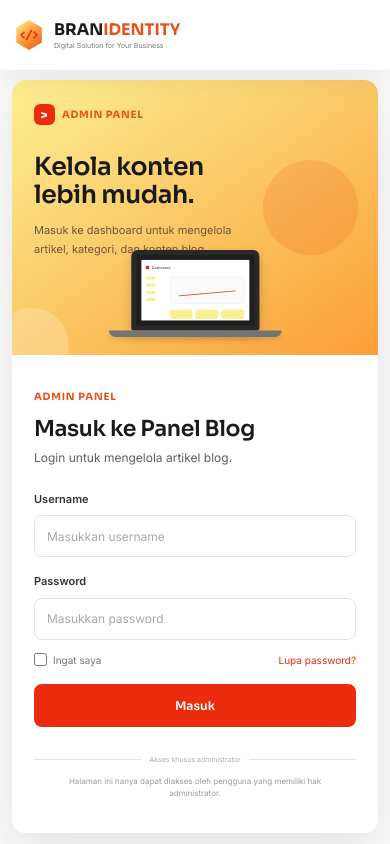
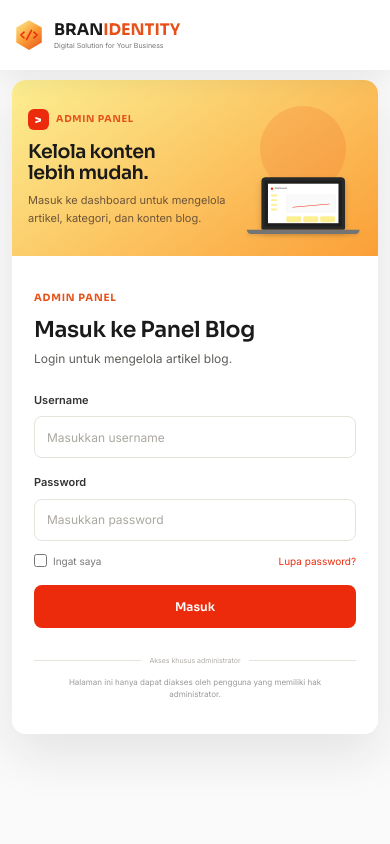
Before and after one commit to NganjukBersatu/bran_identity, a Vue app in the folder web/: page /admin/login in a window 390 px wide. Shown: the top 844 px of the page. Built offline with nearby package versions, Linux system fonts and the light colour scheme.

Commit message:
perbaiki

```diff
--- a/web/src/views/admin-articles.vue
+++ b/web/src/views/admin-articles.vue
@@ -85,13 +85,6 @@ function handleSubmit() {
   }
 
   closeForm()
-}
-
-function handleDelete(id) {
-  closeMenu()
-  if (confirm('Hapus artikel ini?')) {
-    deleteArticle(id)
-  }
 }
 
 function handleLogout() {
@@ -193,13 +186,6 @@ function submitTestiForm() {
   closeTestiForm()
 }
 
-function handleDeleteTesti(id) {
-  closeMenu()
-  if (confirm('Hapus ulasan ini?')) {
-    deleteTestimonial(id)
-  }
-}
-
 function getInitials(name) {
   if (!name) return '?'
   const parts = name.trim().split(/\s+/).filter(Boolean)
@@ -213,12 +199,76 @@ function formatTestiTime(ts) {
   return d.toLocaleDateString('id-ID', { day: 'numeric', month: 'short', year: 'numeric' })
 }
 
+/* ===== MODAL KONFIRMASI HAPUS (pengganti window.confirm) ===== */
+const confirmModal = ref({
+  show: false,
+  type: null,   // 'artikel' | 'testimoni'
+  id: null,
+  title: '',
+  message: ''
+})
+
+const isDeleting = ref(false)
+
+function openConfirmModal(type, id, title, message) {
+  closeMenu()
+  confirmModal.value = { show: true, type, id, title, message }
+}
+
+function closeConfirmModal() {
+  if (isDeleting.value) return
+  confirmModal.value = { show: false, type: null, id: null, title: '', message: '' }
+}
+
+async function confirmModalAction() {
+  if (isDeleting.value) return
+  isDeleting.value = true
+
+  // sedikit delay biar animasi loading kelihatan halus, bukan cuma "kedip"
+  await new Promise((resolve) => setTimeout(resolve, 350))
+
+  if (confirmModal.value.type === 'artikel') {
+    deleteArticle(confirmModal.value.id)
+  } else if (confirmModal.value.type === 'testimoni') {
+    deleteTestimonial(confirmModal.value.id)
+  }
+
+  isDeleting.value = false
+  confirmModal.value = { show: false, type: null, id: null, title: '', message: '' }
+}
+
+function handleDelete(id) {
+  openConfirmModal(
+    'artikel',
+    id,
+    'Hapus artikel ini?',
+    'Artikel yang sudah dihapus tidak bisa dikembalikan lagi.'
+  )
+}
+
+function handleDeleteTesti(id) {
+  openConfirmModal(
+    'testimoni',
+    id,
+    'Hapus ulasan ini?',
+    'Ulasan yang sudah dihapus tidak bisa dikembalikan lagi.'
+  )
+}
+
+function handleModalKeydown(event) {
+  if (!confirmModal.value.show) return
+  if (event.key === 'Escape') closeConfirmModal()
+  if (event.key === 'Enter') confirmModalAction()
+}
+
 onMounted(() => {
   document.addEventListener('click', handleClickOutside)
+  document.addEventListener('keydown', handleModalKeydown)
 })
 
 onBeforeUnmount(() => {
   document.removeEventListener('click', handleClickOutside)
+  document.removeEventListener('keydown', handleModalKeydown)
 })
 </script>
 
@@ -445,6 +495,61 @@ onBeforeUnmount(() => {
       </div>
 
     </div>
+
+    <!-- ================= MODAL KONFIRMASI HAPUS ================= -->
+    <Teleport to="body">
+      <Transition name="confirm-fade">
+        <div
+          v-if="confirmModal.show"
+          class="confirm-overlay"
+          @click.self="closeConfirmModal"
+        >
+          <Transition name="confirm-pop" appear>
+            <div
+              v-if="confirmModal.show"
+              class="confirm-box"
+              role="alertdialog"
+              aria-modal="true"
+              :aria-label="confirmModal.title"
+            >
+              <div class="confirm-icon">
+                <svg viewBox="0 0 24 24" fill="none" xmlns="http://www.w3.org/2000/svg">
+                  <path d="M12 8V13" stroke="currentColor" stroke-width="2" stroke-linecap="round" />
+                  <circle cx="12" cy="16.5" r="1.1" fill="currentColor" />
+                  <path
+                    d="M10.29 3.86L1.82 18a2 2 0 0 0 1.71 3h16.94a2 2 0 0 0 1.71-3L13.71 3.86a2 2 0 0 0-3.42 0Z"
+                    stroke="currentColor" stroke-width="1.6" stroke-linejoin="round"
+                  />
+                </svg>
+              </div>
+
+              <h3 class="confirm-title">{{ confirmModal.title }}</h3>
+              <p class="confirm-message">{{ confirmModal.message }}</p>
+
+              <div class="confirm-actions">
+                <button
+                  type="button"
+                  class="confirm-btn confirm-btn-cancel"
+                  :disabled="isDeleting"
+                  @click="closeConfirmModal"
+                >
+                  Batal
+                </button>
+                <button
+                  type="button"
+                  class="confirm-btn confirm-btn-danger"
+                  :disabled="isDeleting"
+                  @click="confirmModalAction"
+                >
+                  <span v-if="isDeleting" class="confirm-spinner"></span>
+                  {{ isDeleting ? 'Menghapus...' : 'Ya, Hapus' }}
+                </button>
+              </div>
+            </div>
+          </Transition>
+        </div>
+      </Transition>
+    </Teleport>
   </main>
 </template>
 
@@ -880,4 +985,151 @@ input:focus, select:focus, textarea:focus {
   .article-row { padding: 10px 12px; column-gap: 10px; }
   .row-thumb { width: 50px; height: 40px; }
 }
+
+/* ===================================================== */
+/* ===============  MODAL KONFIRMASI HAPUS  ============= */
+/* ===================================================== */
+.confirm-overlay {
+  position: fixed;
+  inset: 0;
+  z-index: 1000;
+  display: flex;
+  align-items: center;
+  justify-content: center;
+  padding: 20px;
+  background: rgba(26, 20, 16, 0.55);
+  backdrop-filter: blur(4px);
+  -webkit-backdrop-filter: blur(4px);
+}
+
+.confirm-box {
+  --color-red: #EB2B0C;
+  --color-deep-orange: #E75119;
+  --color-orange: #FB9F37;
+  --color-text: #1A1A1A;
+  --color-text-secondary: #5F5E5A;
+  --color-border: #E5E3DC;
+  --font-heading: 'Sora', sans-serif;
+  --font-body: 'Inter', sans-serif;
+
+  width: 100%;
+  max-width: 360px;
+  padding: 30px 28px 26px;
+  border-radius: 18px;
+  background: #FFFFFF;
+  text-align: center;
+  box-shadow: 0 24px 60px rgba(26, 16, 8, 0.28);
+}
+
+.confirm-icon {
+  display: flex;
+  align-items: center;
+  justify-content: center;
+  width: 56px;
+  height: 56px;
+  margin: 0 auto 16px;
+  border-radius: 50%;
+  background: linear-gradient(145deg, rgba(251, 159, 55, 0.18), rgba(235, 43, 12, 0.14));
+  color: var(--color-red);
+}
+.confirm-icon svg {
+  width: 28px;
+  height: 28px;
+}
+
+.confirm-title {
+  margin: 0 0 6px;
+  font-family: var(--font-heading);
+  font-size: 18px;
+  font-weight: 700;
+  color: var(--color-text);
+}
+
+.confirm-message {
+  margin: 0 0 22px;
+  font-family: var(--font-body);
+  font-size: 13.5px;
+  line-height: 1.5;
+  color: var(--color-text-secondary);
+}
+
+.confirm-actions {
+  display: flex;
+  gap: 10px;
+}
+
+.confirm-btn {
+  flex: 1;
+  display: inline-flex;
+  align-items: center;
+  justify-content: center;
+  gap: 8px;
+  padding: 11px 16px;
+  border-radius: 10px;
+  border: none;
+  font-family: var(--font-heading);
+  font-size: 13px;
+  font-weight: 700;
+  cursor: pointer;
+  transition: opacity .2s ease, transform .15s ease, box-shadow .2s ease;
+}
+.confirm-btn:hover:not(:disabled) { transform: translateY(-1px); }
+.confirm-btn:disabled { opacity: .7; cursor: not-allowed; transform: none; }
+
+.confirm-btn-cancel {
+  background: #F3F2EE;
+  color: var(--color-text);
+}
+.confirm-btn-cancel:hover:not(:disabled) { background: #E9E7E1; }
+
+.confirm-btn-danger {
+  background: linear-gradient(135deg, var(--color-red), var(--color-deep-orange));
+  color: #fff;
+  box-shadow: 0 8px 18px rgba(235, 43, 12, 0.28);
+}
+.confirm-btn-danger:hover:not(:disabled) {
+  box-shadow: 0 10px 22px rgba(235, 43, 12, 0.36);
+}
+
+.confirm-spinner {
+  width: 14px;
+  height: 14px;
+  border-radius: 50%;
+  border: 2px solid rgba(255, 255, 255, 0.45);
+  border-top-color: #fff;
+  animation: confirm-spin .7s linear infinite;
+}
+
+@keyframes confirm-spin {
+  to { transform: rotate(360deg); }
+}
+
+/* Transitions */
+.confirm-fade-enter-active,
+.confirm-fade-leave-active {
+  transition: opacity .2s ease;
+}
+.confirm-fade-enter-from,
+.confirm-fade-leave-to {
+  opacity: 0;
+}
+
+.confirm-pop-enter-active {
+  transition: transform .28s cubic-bezier(.34, 1.56, .64, 1), opacity .2s ease;
+}
+.confirm-pop-leave-active {
+  transition: transform .16s ease, opacity .16s ease;
+}
+.confirm-pop-enter-from {
+  opacity: 0;
+  transform: scale(.85) translateY(8px);
+}
+.confirm-pop-leave-to {
+  opacity: 0;
+  transform: scale(.92);
+}
+
+@media (max-width: 400px) {
+  .confirm-box { padding: 26px 20px 22px; }
+}
 </style>
--- a/web/src/views/admin-login.vue
+++ b/web/src/views/admin-login.vue
@@ -30,8 +30,6 @@ function handleSubmit() {
 
       <!-- LEFT -->
       <section class="login-left">
-        <div class="left-decoration-circle"></div>
-
         <div class="left-content">
           <div class="admin-label">
             <span class="admin-icon">&gt;</span>
@@ -46,7 +44,14 @@ function handleSubmit() {
           </p>
         </div>
 
-        <!-- Mini laptop -->
+        <!-- Pembungkus bulatan dekorasi + laptop.
+             Di desktop posisinya tetap sama seperti sebelumnya
+             (absolute terhadap .login-left).
+             Di mobile, pembungkus ini jadi kolom sendiri di
+             SAMPING teks (lihat media query di bawah). -->
+        <div class="left-visual">
+          <div class="left-decoration-circle"></div>
+
           <div class="laptop">
             <div class="laptop-screen">
               <div class="dashboard-mini">
@@ -70,6 +75,7 @@ function handleSubmit() {
               </div>
             </div>
             <div class="laptop-base"></div>
+          </div>
         </div>
       </section>
 
@@ -204,6 +210,13 @@ function handleSubmit() {
   bottom: -28px;
   border-radius: 50%;
   background: rgba(255, 255, 255, 0.22);
+}
+
+/* Pembungkus visual (bulatan + laptop). Di desktop transparan
+   terhadap layout — anak-anaknya tetap absolute terhadap .login-left,
+   sama persis seperti sebelumnya. */
+.left-visual {
+  display: contents;
 }
 
 .left-decoration-circle {
@@ -599,32 +612,63 @@ function handleSubmit() {
     border-radius: 16px;
   }
 
+  /* Panel kiri jadi flex-row: teks di kiri, laptop di kanan
+     (bukan lagi ditumpuk vertikal pakai absolute) */
   .login-left {
     width: 100%;
-    height: 300px;
-    min-height: 300px;
-    padding: 28px 26px;
+    height: auto;
+    min-height: 0;
+    display: flex;
+    align-items: center;
+    gap: 16px;
+    padding: 28px 22px;
   }
 
   .login-left::after { display: none; }
+  .login-left::before { display: none; }
+
+  .left-content {
+    flex: 1;
+    min-width: 0;
+  }
 
   .login-left h1 {
-    margin-top: 30px;
-    font-size: 27px;
+    margin: 16px 0 10px;
+    font-size: 24px;
   }
 
-  .left-description { max-width: 280px; }
+  .left-description {
+    width: auto;
+    max-width: 100%;
+    font-size: 12.5px;
+    line-height: 1.6;
+  }
+
+  /* Wadah visual jadi kolom nyata di samping teks */
+  .left-visual {
+    display: block;
+    position: relative;
+    flex-shrink: 0;
+    width: 155px;
+    height: 172px;
+  }
+
+  .left-decoration-circle {
+    left: 50%;
+    right: auto;
+    top: 4px;
+    transform: translateX(-50%);
+    width: 114px;
+    height: 114px;
+    z-index: 1;
+  }
 
   .laptop {
     left: 50%;
-    bottom: 18px;
-    transform: translateX(-50%) scale(0.85);
+    bottom: 0;
+    z-index: 2;
+    transform: translateX(-50%) scale(0.62);
     transform-origin: center bottom;
-  }
-
-  .left-decoration-circle {
-    right: 20px;
-    top: 80px;
   }
 
   .login-right {
@@ -645,22 +689,34 @@ function handleSubmit() {
   .login-wrapper { border-radius: 14px; }
 
   .login-left {
-    height: 275px;
-    min-height: 275px;
-    padding: 24px 22px;
+    padding: 22px 16px;
+    gap: 12px;
   }
 
   .login-left h1 {
-    margin-top: 28px;
-    font-size: 25px;
+    margin: 12px 0 8px;
+    font-size: 19px;
   }
 
   .left-description {
-    width: 220px;
     font-size: 11px;
   }
 
-  .laptop { transform: translateX(-50%) scale(0.72); }
+  .admin-label span:last-child { font-size: 9.5px; }
+
+  .left-visual {
+    width: 118px;
+    height: 132px;
+  }
+
+  .left-decoration-circle {
+    width: 86px;
+    height: 86px;
+  }
+
+  .laptop {
+    transform: translateX(-50%) scale(0.47);
+  }
 
   .login-right { padding: 34px 22px; }
   .login-right h2 { font-size: 22px; }
```
Lines whose indentation alone changed are shown as unchanged.
